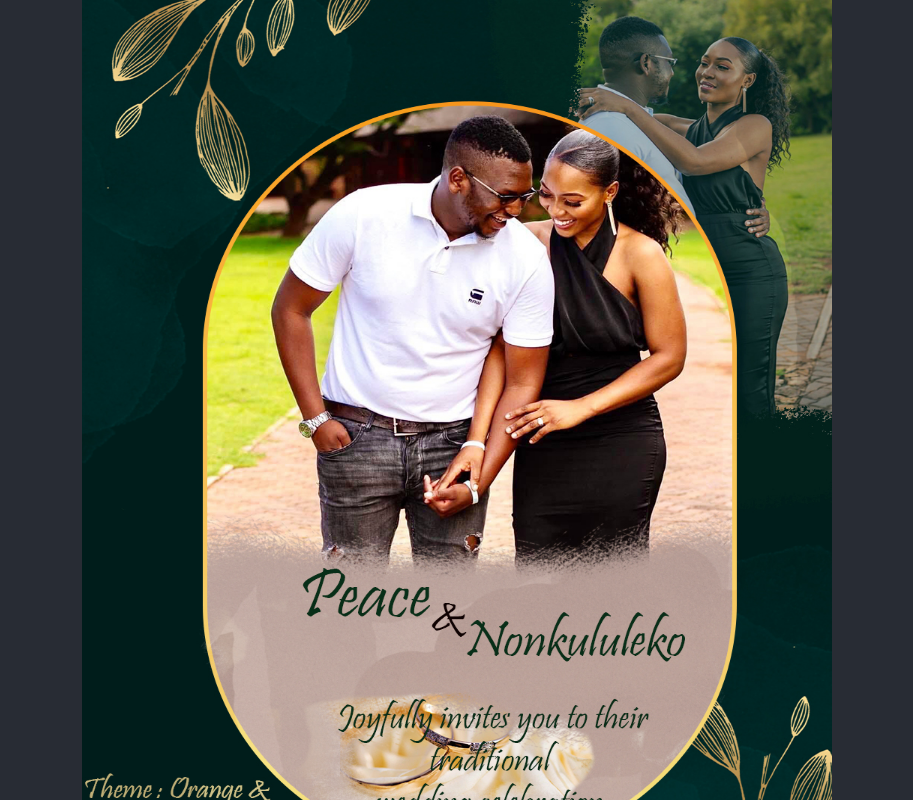
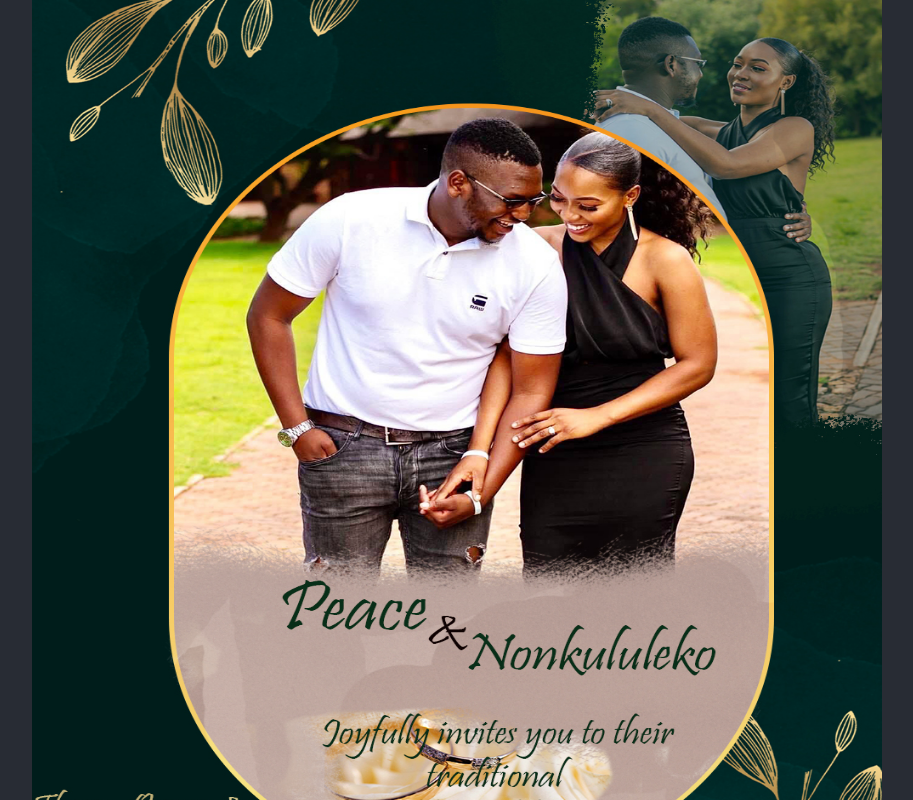
Before and after one commit to peacematha/PeaceMatha_SofTech, a React (Create React App) app: page / in a window 1280 px wide. Shown: the top 800 px of the page, without its empty margins (183-1096 px from the left). Built offline with nearby package versions, Linux system fonts and the light colour scheme.

Commit message:
Update App.js

```diff
--- a/src/App.js
+++ b/src/App.js
@@ -6,8 +6,8 @@ function App() {
     <div className="App">
       <header className="App-header">
 
-        <img style={{ width: 750, height: 950 ,paddingBottom:50}} src={require('./images/Lobola_Invitation.jpg')} alt="logo" />
-        <img style={{ width: 10, height: 10, paddingup:50 }} src={logo} className="App-logo" alt="logo" />
+        <img style={{ width: 850, height: 970}} src={require('./images/Lobola_Invitation.jpg')} alt="logo" />
+        <img style={{ width: 0, height: 0 }} src={logo} className="App-logo" alt="logo" />
       </header>
     </div>
 
```
